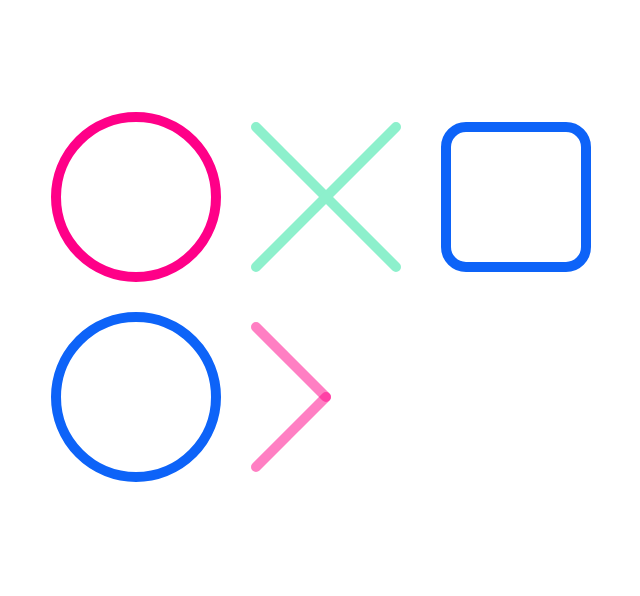
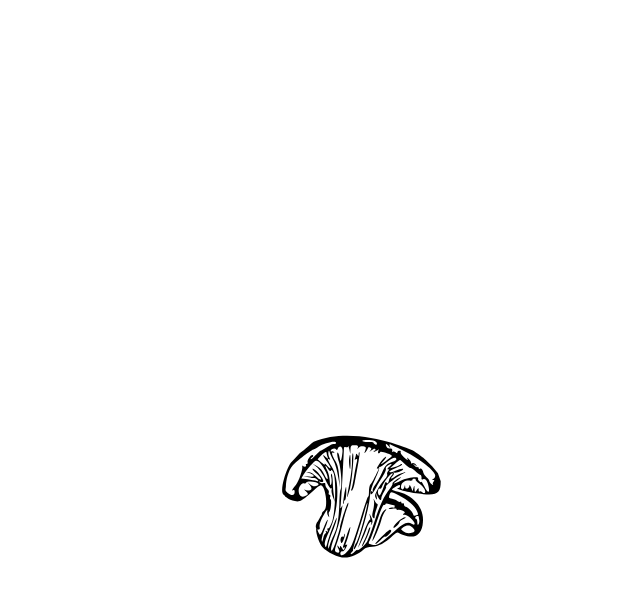
Before and after one commit to RodrigoCaya/sandbox-scroll-animation, a React (Vite) app in the folder react-scroll-animation/: page / in a window 1280 px wide. Shown: the top 596 px of the page, without its empty margins (304-944 px from the left). Built offline with nearby package versions, Linux system fonts and the light colour scheme; the HTML template or start-up script is replaced by a standard one.

Commit message:
feat: add first mushroom

```diff
--- a/react-scroll-animation/src/App.tsx
+++ b/react-scroll-animation/src/App.tsx
@@ -1,11 +1,13 @@
 import './App.css'
 import { HelloWorld } from './examples/HelloWorld'
+import { Mushroom } from './examples/Mushroom'
 
 function App() {
 
   return (
     <>
-      <HelloWorld />
+      {/* <HelloWorld /> */}
+      <Mushroom />
     </>
   )
 }
--- /dev/null
+++ b/react-scroll-animation/src/examples/Mushroom.tsx
@@ -0,0 +1,59 @@
+"use client"
+
+import { motion, useScroll, useTransform } from "motion/react"
+import { useRef } from "react"
+
+export const Mushroom = () => {
+    const ref = useRef<HTMLDivElement>(null)
+    const { scrollYProgress } = useScroll({
+        target: ref,
+        offset: ["start start", "end end"]
+    })
+
+    // Transform scroll progress to reveal from bottom to top
+    // Maps scroll progress (0-1) to reveal height (0-100)
+    const revealProgress = useTransform(scrollYProgress, [0, 1], [0, 100])
+
+    return (
+        <div ref={ref} style={{ height: "500vh" }}>
+            <div style={{
+                position: "fixed",
+                top: "50%",
+                left: "50%",
+                transform: "translate(-50%, -50%)",
+                zIndex: 1
+            }}>
+                <motion.div
+                    style={{
+                        ...mushroomContainer,
+                        clipPath: useTransform(revealProgress, (progress) =>
+                            `inset(${100 - progress}% 0 0 0)`
+                        )
+                    }}
+                >
+                    <img
+                        src="/1mushroom.svg"
+                        alt="Mushroom"
+                        style={mushroomImage}
+                    />
+                </motion.div>
+            </div>
+        </div>
+    )
+}
+
+/**
+ * ==============   Styles   ================
+ */
+
+const mushroomContainer: React.CSSProperties = {
+    width: "400px",
+    height: "400px",
+    overflow: "hidden",
+}
+
+const mushroomImage: React.CSSProperties = {
+    width: "100%",
+    height: "100%",
+    objectFit: "contain",
+}
--- a/react-scroll-animation/src/index.css
+++ b/react-scroll-animation/src/index.css
@@ -5,7 +5,7 @@
 
   color-scheme: light dark;
   color: rgba(255, 255, 255, 0.87);
-  background-color: #242424;
+  background-color: #ffffff;
 
   font-synthesis: none;
   text-rendering: optimizeLegibility;
```
Also changed, not shown: react-scroll-animation/src/examples/HelloWorld.tsx (+9 -0 lines), react-scroll-animation/public/1mushroom.svg (added).
